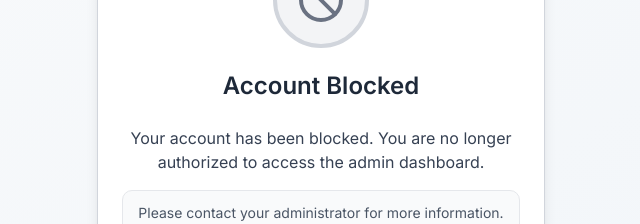
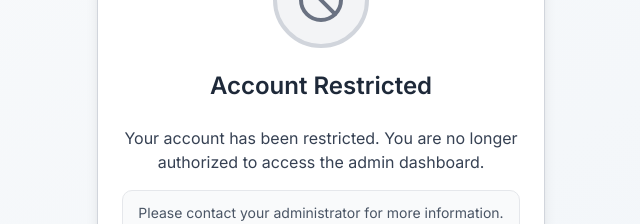
Before and after one commit to Catherine-1011/mia-dashboard-fe, a Next.js app: page /access-blocked in a window 1280 px wide. Shown: the part 280-504 px from the top of the page, without its empty margins (319-959 px from the left). Built offline with nearby package versions, Linux system fonts and the light colour scheme.

Commit message:
updated text in dashboard

```diff
--- a/app/(admindashboard)/admindashboard/admin-users/page.tsx
+++ b/app/(admindashboard)/admindashboard/admin-users/page.tsx
@@ -248,7 +248,7 @@ export default function AdminUsersPage() {
 					</CardHeader>
 					<CardContent>
 						<p className="text-amber-700 text-sm">
-							This page is only accessible to Super Admin only.
+							This page is accessible to Super Admin.
 						</p>
 					</CardContent>
 				</Card>
--- a/app/access-blocked/page.tsx
+++ b/app/access-blocked/page.tsx
@@ -13,11 +13,11 @@ export default function AccessBlockedPage() {
 					<div className="mx-auto mb-4 flex h-24 w-24 items-center justify-center rounded-full bg-gray-100 border-4 border-gray-300">
 						<Ban className="h-12 w-12 text-gray-500" />
 					</div>
-					<CardTitle className="text-2xl text-gray-800">Account Blocked</CardTitle>
+					<CardTitle className="text-2xl text-gray-800">Account Restricted</CardTitle>
 				</CardHeader>
 				<CardContent className="space-y-4">
 					<p className="text-gray-700">
-						Your account has been blocked. You are no longer authorized to access the admin dashboard.
+						Your account has been restricted. You are no longer authorized to access the admin dashboard.
 					</p>
 					<div className="text-sm text-gray-600 bg-gray-50 p-3 rounded-lg border border-gray-200">
 						Please contact your administrator for more information.
```
